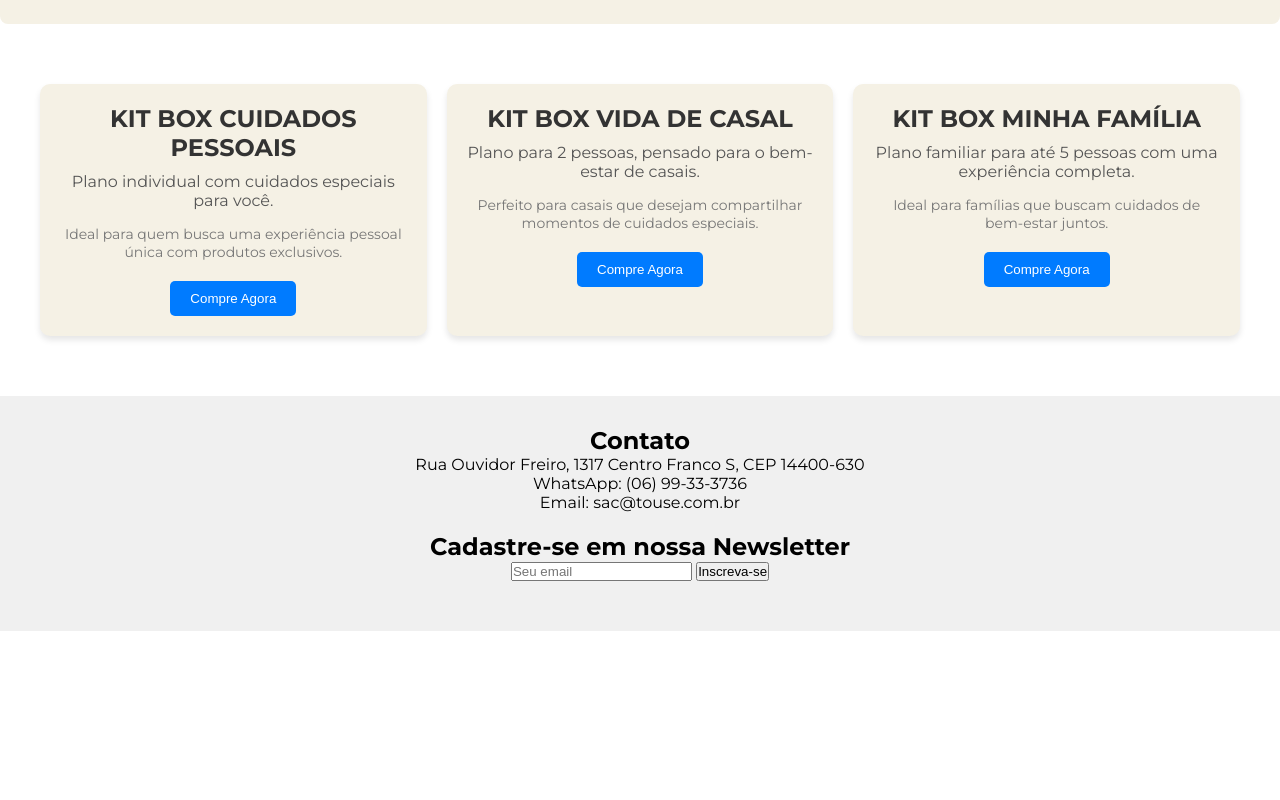
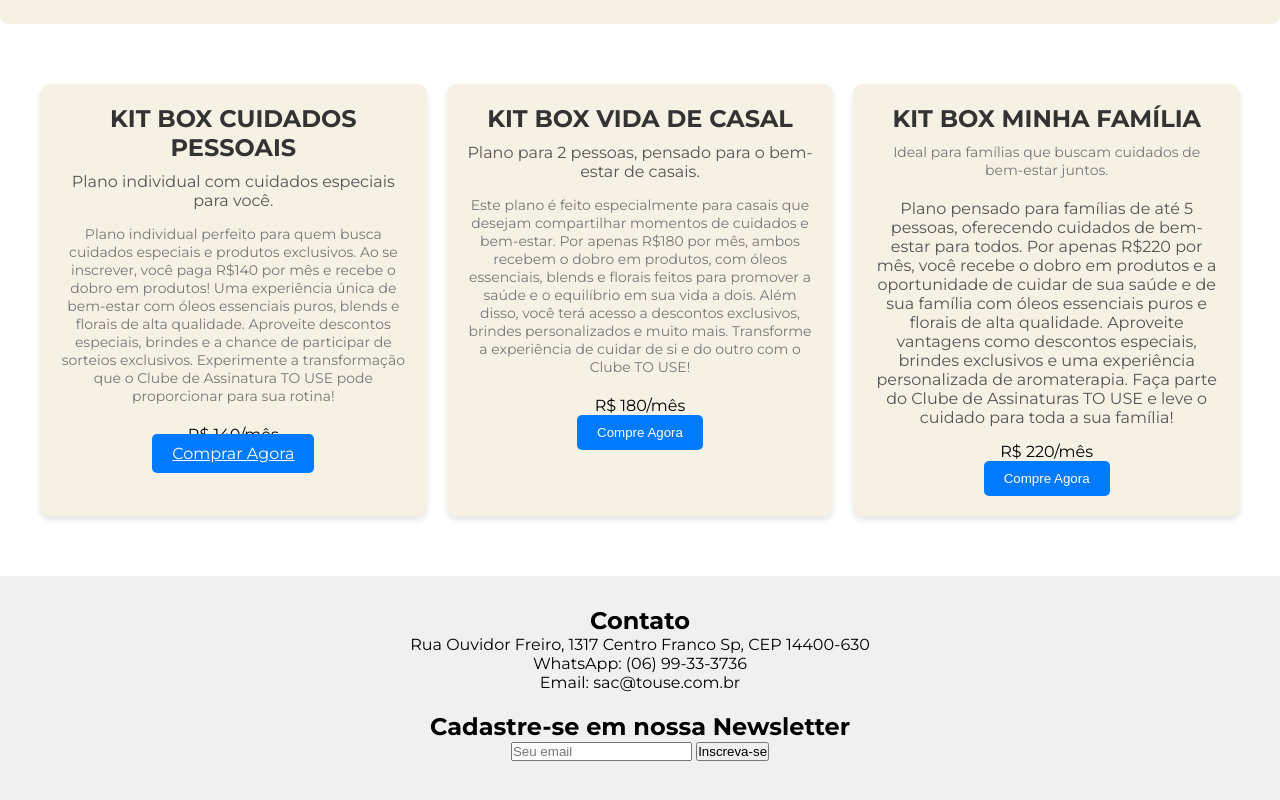
Before and after one commit to ToUse-Br/Club-de-assinatura, a plain HTML site: page index.html in a window 1280 px wide. Shown: the part 616-1416 px from the top of the page. Before the commit the page ends 1247 px from the top, so only its background shows below. Drawn offline with Linux system fonts and the light colour scheme; files that its build step writes are made by us from their sources; a web font is replaced by a local one.

Commit message:
Hedaer-teste

```diff
--- a/index.html
+++ b/index.html
@@ -5,8 +5,8 @@
     <meta name="viewport" content="width=device-width, initial-scale=1.0" />
     <link rel="preconnect" href="https://fonts.googleapis.com" />
     <link rel="preconnect" href="https://fonts.gstatic.com" crossorigin />
-    <link rel="stylesheet" href="css/header.css" />
-    <link rel="stylesheet" href="css/plans.css" />
+    <link rel="stylesheet" href="src/css/header.css" />
+    <link rel="stylesheet" href="src/css/plans.css" />
     <link
       href="https://fonts.googleapis.com/css2?family=Montserrat:ital,wght@0,100..900;1,100..900&family=Yuji+Mai&display=swap"
       rel="stylesheet"
@@ -38,7 +38,10 @@
       </nav>
       <div class="icons">
         <a href="#"><span class="icon-search">🔍</span></a>
-        <a href="#"><span class="icon-user">👤</span></a>
+        <a href="#"
+          ><span class="icon-user"
+            ><img src="src/img/perfil.svg" class="perfil" /></span
+        ></a>
         <a href="#"
           ><span class="icon-cart">🛒</span><span class="cart-count">0</span></a
         >
@@ -78,10 +81,21 @@
           Plano individual com cuidados especiais para você.
         </p>
         <p class="plan-details">
-          Ideal para quem busca uma experiência pessoal única com produtos
-          exclusivos.
+          Plano individual perfeito para quem busca cuidados especiais e
+          produtos exclusivos. Ao se inscrever, você paga R$140 por mês e recebe
+          o dobro em produtos! Uma experiência única de bem-estar com óleos
+          essenciais puros, blends e florais de alta qualidade. Aproveite
+          descontos especiais, brindes e a chance de participar de sorteios
+          exclusivos. Experimente a transformação que o Clube de Assinatura TO
+          USE pode proporcionar para sua rotina!
         </p>
-        <button class="btn">Compre Agora</button>
+        <div class="price">R$ 140/mês</div>
+        <a
+          href="https://www.mercadopago.com.br/subscriptions/checkout?preapproval_plan_id=2c93808493dee0a0019403d9e8600f5d"
+          name="MP-payButton"
+          class="btn"
+          >Comprar Agora</a
+        >
       </div>
 
       <div class="card">
@@ -90,20 +104,33 @@
           Plano para 2 pessoas, pensado para o bem-estar de casais.
         </p>
         <p class="plan-details">
-          Perfeito para casais que desejam compartilhar momentos de cuidados
-          especiais.
+          Este plano é feito especialmente para casais que desejam compartilhar
+          momentos de cuidados e bem-estar. Por apenas R$180 por mês, ambos
+          recebem o dobro em produtos, com óleos essenciais, blends e florais
+          feitos para promover a saúde e o equilíbrio em sua vida a dois. Além
+          disso, você terá acesso a descontos exclusivos, brindes personalizados
+          e muito mais. Transforme a experiência de cuidar de si e do outro com
+          o Clube TO USE!
         </p>
+        <div class="price">R$ 180/mês</div>
         <button class="btn">Compre Agora</button>
       </div>
 
       <div class="card">
         <h3 class="plan-title">KIT BOX MINHA FAMÍLIA</h3>
-        <p class="plan-description">
-          Plano familiar para até 5 pessoas com uma experiência completa.
-        </p>
         <p class="plan-details">
           Ideal para famílias que buscam cuidados de bem-estar juntos.
         </p>
+        <p class="plan-description">
+          Plano pensado para famílias de até 5 pessoas, oferecendo cuidados de
+          bem-estar para todos. Por apenas R$220 por mês, você recebe o dobro em
+          produtos e a oportunidade de cuidar de sua saúde e de sua família com
+          óleos essenciais puros e florais de alta qualidade. Aproveite
+          vantagens como descontos especiais, brindes exclusivos e uma
+          experiência personalizada de aromaterapia. Faça parte do Clube de
+          Assinaturas TO USE e leve o cuidado para toda a sua família!
+        </p>
+        <div class="price">R$ 220/mês</div>
         <button class="btn">Compre Agora</button>
       </div>
     </section>
@@ -113,7 +140,7 @@
         <section>
           <h2>Contato</h2>
           <ul>
-            <li>Rua Ouvidor Freiro, 1317 Centro Franco S, CEP 14400-630</li>
+            <li>Rua Ouvidor Freiro, 1317 Centro Franco Sp, CEP 14400-630</li>
             <li>WhatsApp: (06) 99-33-3736</li>
             <li>Email: sac@touse.com.br</li>
           </ul>
@@ -129,6 +156,30 @@
         <div class="copyright"></div>
       </div>
     </footer>
+
+    <script type="text/javascript">
+      (function () {
+        function $MPC_load() {
+          window.$MPC_loaded !== true &&
+            (function () {
+              var s = document.createElement("script");
+              s.type = "text/javascript";
+              s.async = true;
+              s.src =
+                document.location.protocol +
+                "//secure.mlstatic.com/mptools/render.js";
+              var x = document.getElementsByTagName("script")[0];
+              x.parentNode.insertBefore(s, x);
+              window.$MPC_loaded = true;
+            })();
+        }
+        window.$MPC_loaded !== true
+          ? window.attachEvent
+            ? window.attachEvent("onload", $MPC_load)
+            : window.addEventListener("load", $MPC_load, false)
+          : null;
+      })();
+    </script>
+
   </body>
-
 </html>
```
